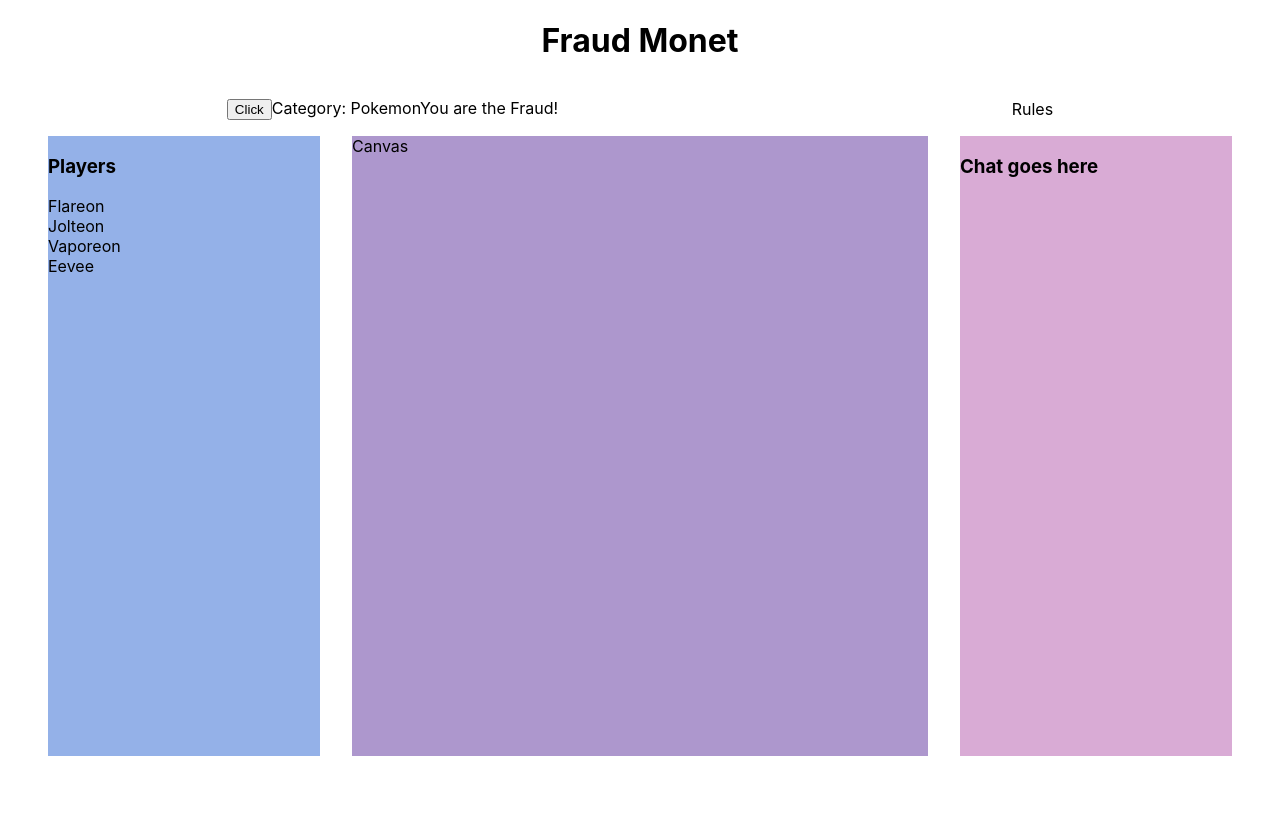
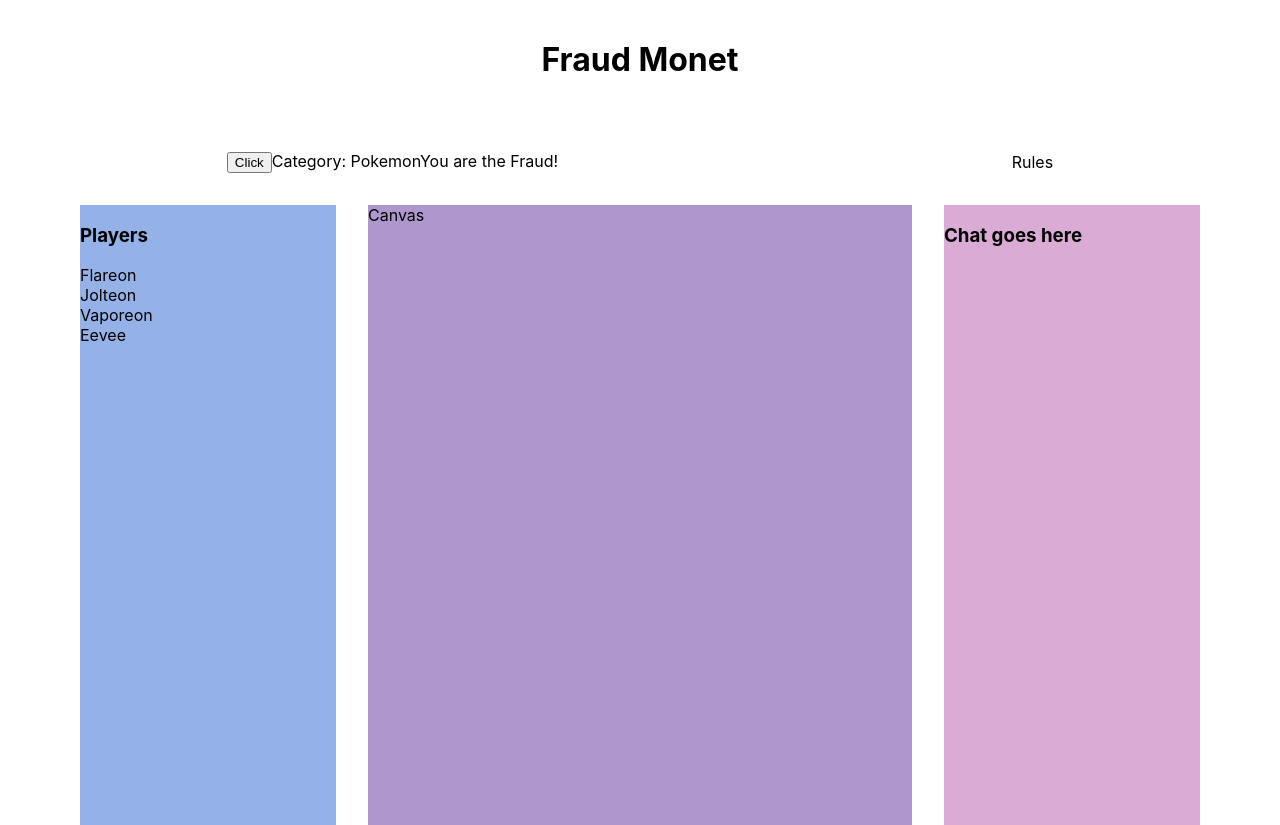
Before and after one commit to TeamVaporeon/fraud-monet, a React (Create React App) app: page / in a window 1280 px wide. Before the commit the page ends 800 px from the top, so only its background shows below. Built offline with nearby package versions, Linux system fonts and the light colour scheme.

Commit message:
finished the general structure and editted grid width ratio to adapt screen width changes

```diff
--- a/src/Components/GameMainPage/GameMain/GameMain.css
+++ b/src/Components/GameMainPage/GameMain/GameMain.css
@@ -9,22 +9,26 @@
   align-self: center;
 }
 
+.game_logo {
+  margin: 2.5rem;
+}
+
 .game_topbar {
   display: flex;
   justify-content: space-around;
   align-items: center;
-  margin: 1rem 0;
+  margin: 2rem 0;
 }
 
 .game_body {
   /* max-width: 800px; */
   display: grid;
-  grid-template-columns: repeat(12, 1fr);
+  grid-template-columns: repeat(4, 1fr);
   grid-auto-rows: 620px;
-  grid-template-areas: 'a a a b b b b b b c c c';
+  grid-template-areas: 'a b b c';
   justify-content: center;
   gap: 2rem;
-  margin: 0 3rem;
+  margin: 0 5rem;
 }
 
 .game_players {
```
